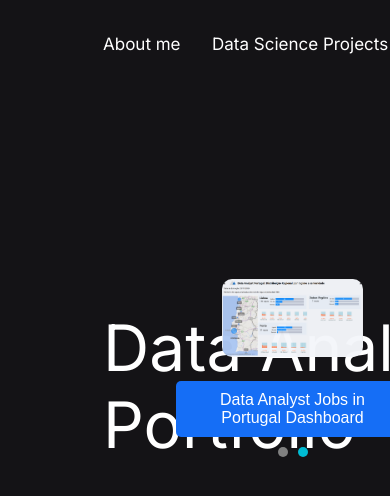
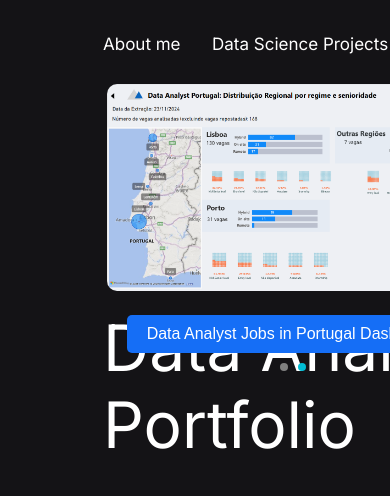
Before and after one commit to OscarFantozzi/data-analysis-portfolio-2025, a plain HTML site: page index.html in a window 390 px wide. Drawn offline with Linux system fonts and the light colour scheme.

Commit message:
media queries have been added

```diff
--- a/css/main.css
+++ b/css/main.css
@@ -283,3 +283,35 @@ a {
 .dot.active {
     background-color: #00bcd4; /* cor da bolinha ativa */
 }
+
+@media (max-width: 768px) {
+  .carousel-container {
+    width: 95%; /* Aumenta a largura do carrossel para 95% da tela */
+    max-width: 100%; /* Garante que o carrossel ocupe a tela inteira */
+    margin: 0 auto; /* Centraliza o carrossel */
+    top: 10%; /* Ajusta a posição vertical para o carrossel */
+    height: 40vh; /* Ajuste a altura do carrossel para 40% da altura da tela */
+  }
+
+  .carousel-image {
+    width: 100%; /* Garante que a imagem ocupe 100% da largura do carrossel */
+    height: auto; /* Mantém a proporção da imagem */
+    object-fit: cover; /* Ajusta a imagem para cobrir todo o espaço do carrossel */
+  }
+
+  .dot-container {
+    margin-top: 10px;
+    display: flex;
+    justify-content: center;
+  }
+
+  .dot {
+    width: 8px; /* Tamanho menor para as bolinhas */
+    height: 8px;
+    margin: 0 5px;
+  }
+
+  .dot.active {
+    background-color: #00bcd4; /* Cor da bolinha ativa */
+  }
+}
```
